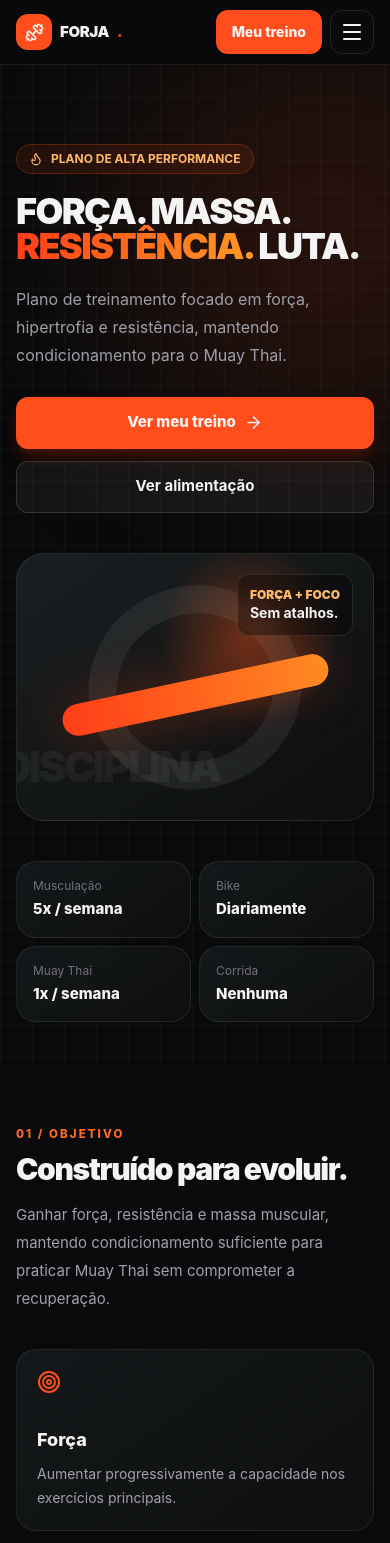
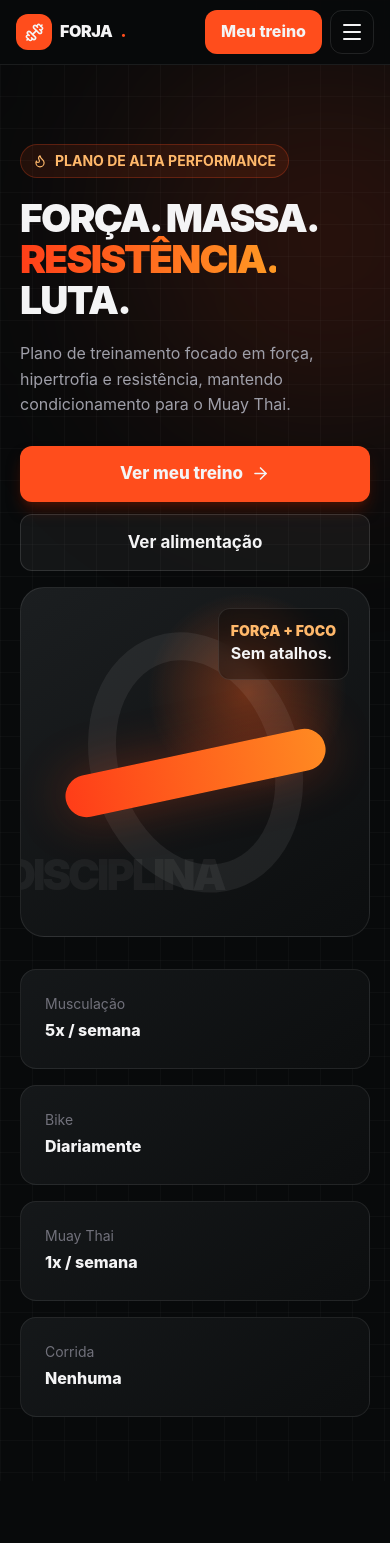
Before and after one commit to orlandoconceicao/ladinpage-treino, a React (Vite) app: page / in a window 390 px wide. Shown: the top 1543 px of the page. Built offline with nearby package versions, Linux system fonts and the light colour scheme.

Commit message:
perf: aumenta tamanho da fonte no mobile

```diff
--- a/src/index.css
+++ b/src/index.css
@@ -4,3 +4,30 @@ html{scroll-behavior:smooth;background:#080a0b}html,body,#root{width:100%;max-wi
 .hero-art{isolation:isolate;aspect-ratio:4/3;max-width:34rem;margin-inline:auto;border:1px solid rgba(255,255,255,.09);border-radius:1.75rem;background:radial-gradient(circle at 65% 30%,rgba(255,91,25,.38),transparent 30%),linear-gradient(145deg,#1b1e20,#0c0e0f);overflow:hidden;position:relative}.hero-art:before{content:"";position:absolute;inset:12% 20%;border:clamp(1.8rem,7vw,4rem) solid rgba(255,255,255,.065);border-radius:50%;transform:rotate(-18deg)}.hero-art:after{content:"DISCIPLINA";position:absolute;left:-1rem;bottom:8%;font-size:clamp(2.6rem,11vw,6rem);font-weight:950;letter-spacing:-.07em;color:rgba(255,255,255,.055);white-space:nowrap}.hero-bar{position:absolute;z-index:2;left:12%;right:12%;top:47%;height:12%;border-radius:999px;background:linear-gradient(90deg,#ff3d18,#ff8a22);box-shadow:0 0 50px rgba(255,74,22,.3);transform:rotate(-12deg)}
 @media (prefers-reduced-motion:reduce){html{scroll-behavior:auto}*,*:before,*:after{animation-duration:.01ms!important;animation-iteration-count:1!important;transition-duration:.01ms!important}.card-hover:hover{transform:none}}
 @supports (bottom:env(safe-area-inset-bottom)){button.fixed.bottom-4{bottom:calc(1rem + env(safe-area-inset-bottom))}}
+@media (max-width:639px){
+  body{font-size:1rem;line-height:1.6}
+  .section{padding:4rem max(1rem,min(5.13vw,1.25rem))}
+  .section .mb-9{margin-bottom:2.25rem}
+  .display{line-height:1.05}
+  h1.display{font-size:clamp(2.25rem,10vw,3rem)!important}
+  h2.display{font-size:clamp(1.875rem,8vw,2.25rem)!important;line-height:1.15}
+  .card h3:not(.text-2xl):not(.text-3xl):not(.text-4xl){font-size:1.3125rem;line-height:1.25}
+  p{line-height:1.6}
+  .text-xs{font-size:.875rem!important;line-height:1.45}
+  .text-sm{font-size:1rem!important;line-height:1.6}
+  .eyebrow{font-size:.875rem;letter-spacing:.12em;line-height:1.4}
+  .muted{line-height:1.6}
+  [class*="grid-cols-2"]{grid-template-columns:minmax(0,1fr)!important}
+  .grid{gap:1rem}
+  .card:not(:has(.card)){padding:1.5rem!important;border-radius:1rem}
+  .card>svg{width:2rem;height:2rem}
+  .card h4{font-size:1.0625rem;line-height:1.4}
+  .pill{padding:.45rem .75rem!important;font-size:.875rem!important}
+  main a[class*="min-h-13"]{min-height:3.5rem;font-size:1.0625rem;padding: .875rem 1.25rem}
+  header nav a{min-height:3.25rem;font-size:1rem}
+  .hero-art{width:100%;max-width:31.25rem;aspect-ratio:1/1;border-radius:1.5rem}
+  #inicio>.wrap{padding-inline:max(1rem,min(5.13vw,1.25rem));padding-top:3rem;padding-bottom:4rem}
+  #inicio .mt-10,#inicio .mt-12{margin-top:2rem}
+  #treino select{min-height:3.5rem;padding-inline:1rem;font-size:1rem}
+  footer{padding-block:4rem!important}
+}
```
